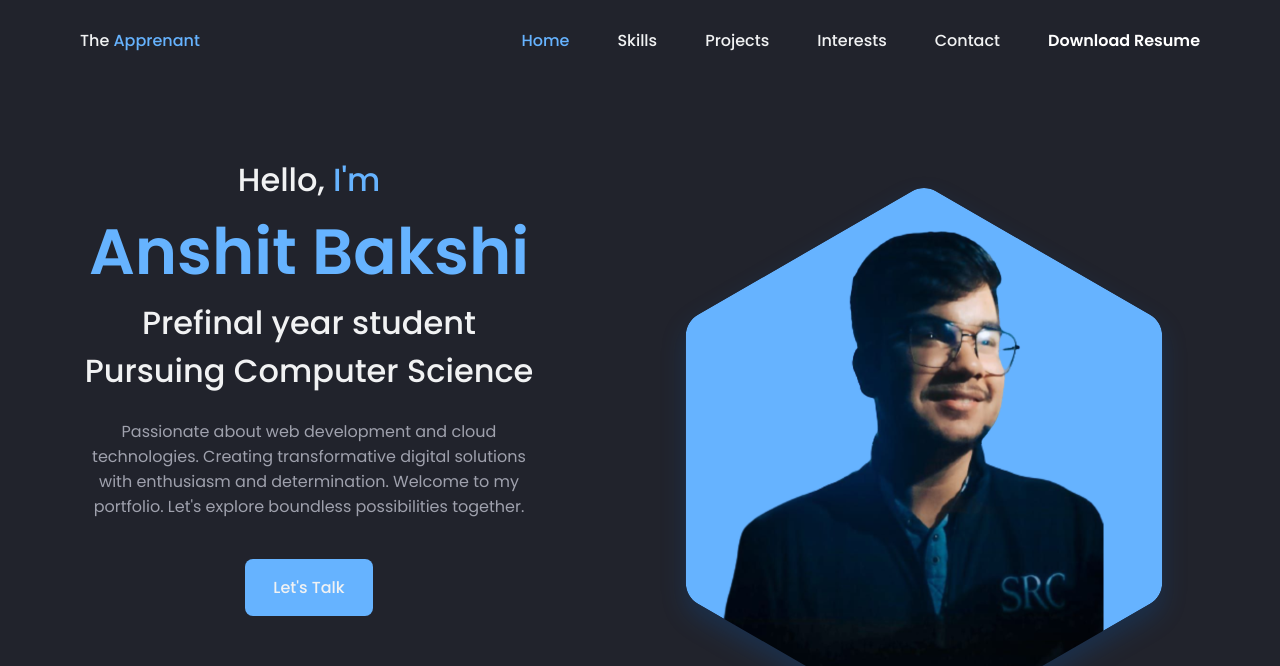
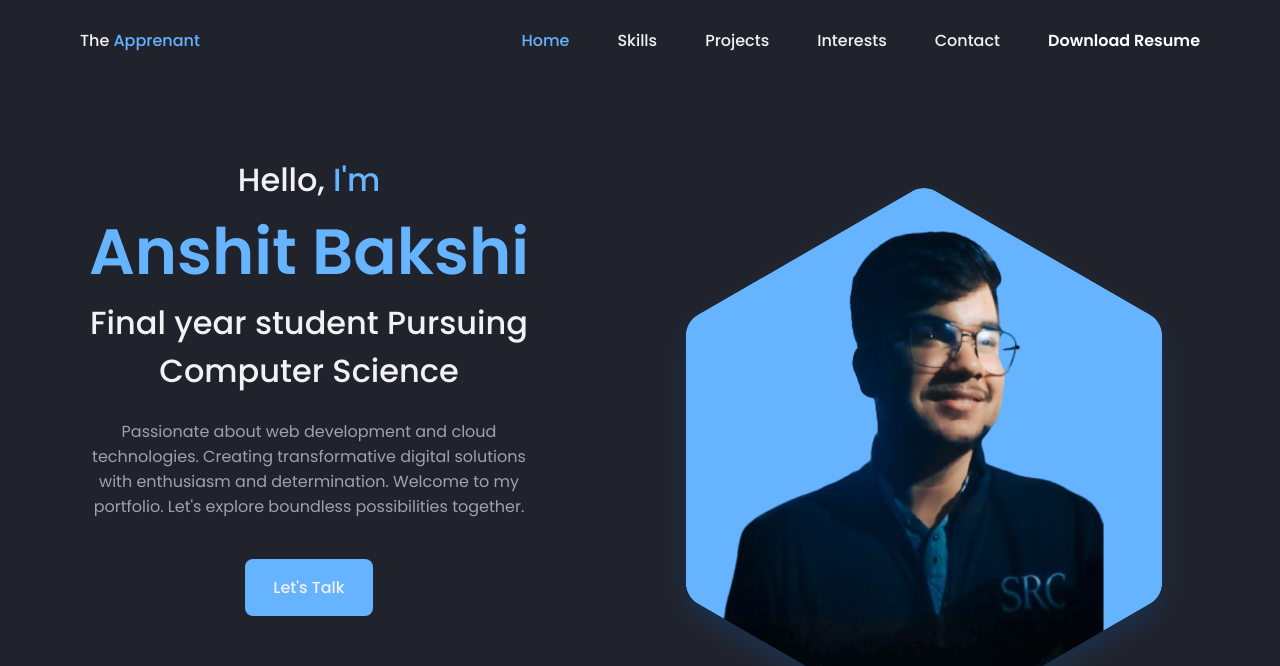
Before and after one commit to anshit-2003/apprenant, a plain HTML site: page index.html in a window 1280 px wide. Shown: the top 666 px of the page. Drawn offline with nearby package versions, Linux system fonts and the light colour scheme.

Commit message:
Change Content

```diff
--- a/index.html
+++ b/index.html
@@ -68,7 +68,7 @@
 
                             <h1 class="home__title">Anshit Bakshi</h1>
                             <h3 class="home__education">
-                                Prefinal year student Pursuing Computer Science
+                                Final year student Pursuing Computer Science
                             </h3>
                             <p class="home__description">
                                 Passionate about web development and cloud
```
Also changed, not shown: 1 other file.
